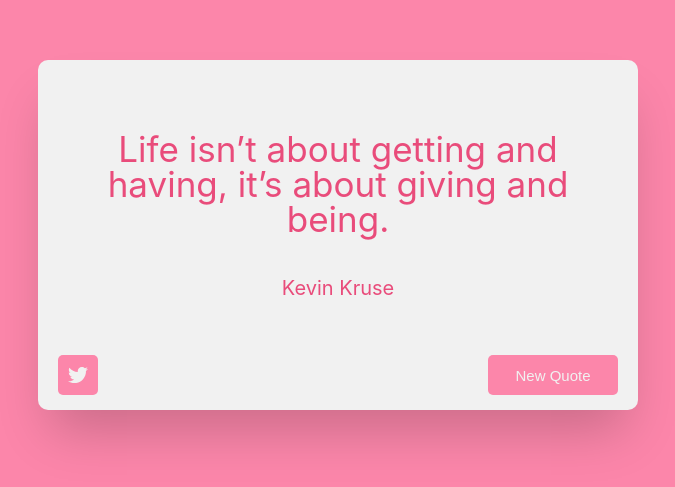
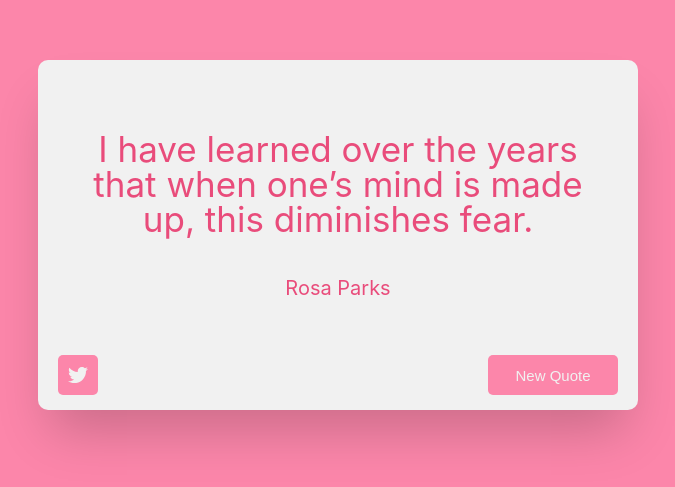
Before and after one commit to ruairidhflint/fcc-quote-generator, a React (Create React App) app: page / in a window 1280 px wide. Shown: the part 133-620 px from the top of the page, without its empty margins (302-977 px from the left). Built offline with nearby package versions, Linux system fonts and the light colour scheme.

Commit message:
Add logic to display random quote and change quote on button press

```diff
--- a/src/App.js
+++ b/src/App.js
@@ -1,13 +1,23 @@
-import React from 'react';
+import React, { useState } from 'react';
 import './App.scss';
+
+import { quotes } from './Data/quotes';
 
 // Component Imports
 import QuoteContainer from './Components/QuoteContainer';
 
+
 function App() {
+  const [index, setIndex] = useState(Math.floor(Math.random() * quotes.length));
+
+  const randomNum = () => {
+    const newNum = Math.floor(Math.random() * quotes.length);
+    setIndex(newNum)
+  }
+
   return (
     <div className="App">
-      <QuoteContainer />
+      <QuoteContainer quote={quotes[index]} newQuote={randomNum} />
     </div>
   );
 }
--- a/src/Components/Buttons.js
+++ b/src/Components/Buttons.js
@@ -2,13 +2,17 @@ import React from 'react';
 import { FontAwesomeIcon } from '@fortawesome/react-fontawesome';
 import { faTwitter } from '@fortawesome/free-brands-svg-icons';
 
-function Buttons() {
+function Buttons({ newQuote }) {
+    const generateNewQuote = (e) => {
+        e.preventDefault();
+        newQuote();
+    }
   return (
     <div className="buttons">
       <a href="https://twitter.com/intent/tweet" id="tweet-quote">
         <FontAwesomeIcon icon={faTwitter} />
       </a>
-      <button id="new-quote">New Quote</button>
+      <button onClick={generateNewQuote} id="new-quote">New Quote</button>
     </div>
   );
 }
--- a/src/Components/QuoteContainer.js
+++ b/src/Components/QuoteContainer.js
@@ -3,16 +3,12 @@ import React from 'react';
 import QuoteDisplay from './QuoteDisplay';
 import Buttons from './Buttons';
 
-const dummyQuote = {
-  quote: 'Life isn’t about getting and having, it’s about giving and being.',
-  author: 'Kevin Kruse',
-};
 
-function QuoteContainer() {
+function QuoteContainer({quote, newQuote}) {
   return (
     <div id="quote-box">
-      <QuoteDisplay quote={dummyQuote.quote} author={dummyQuote.author} />
-      <Buttons />
+      <QuoteDisplay quote={quote.quote} author={quote.author} />
+      <Buttons newQuote={newQuote}/>
     </div>
   );
 }
```
